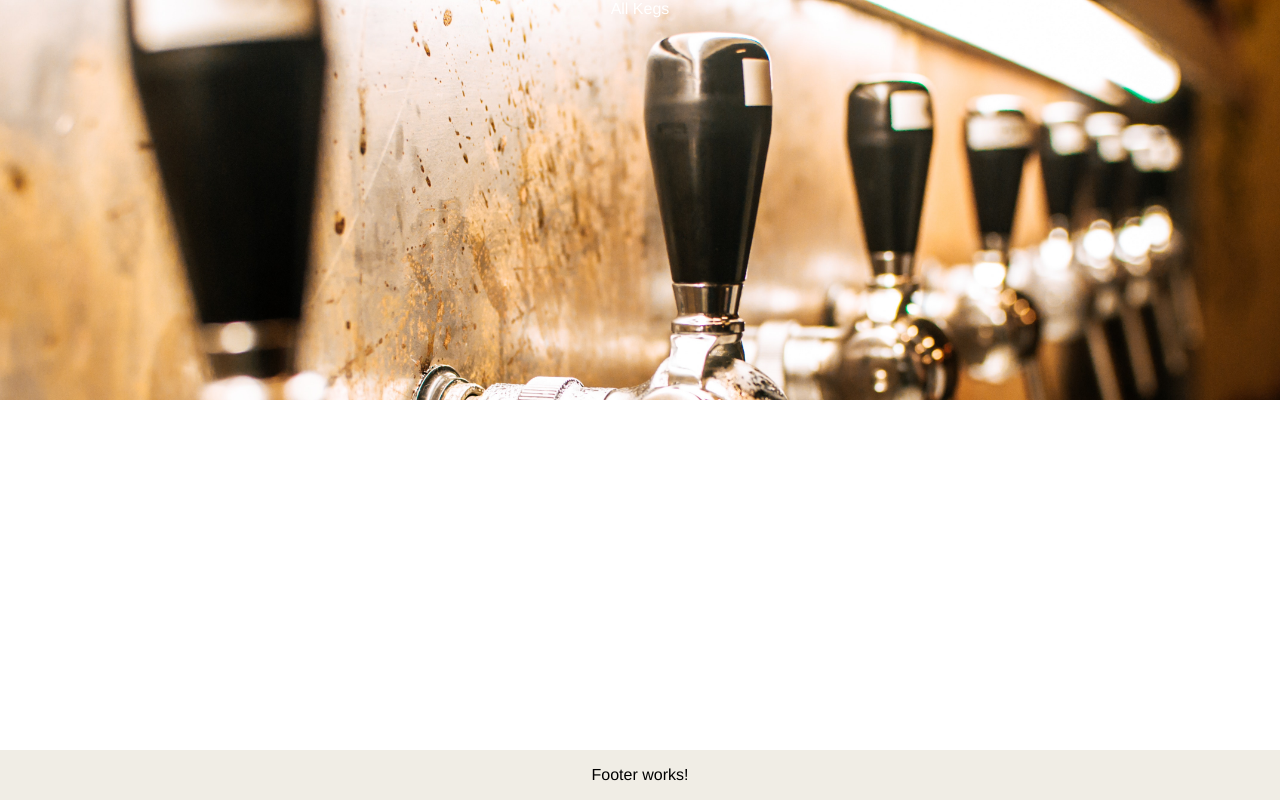
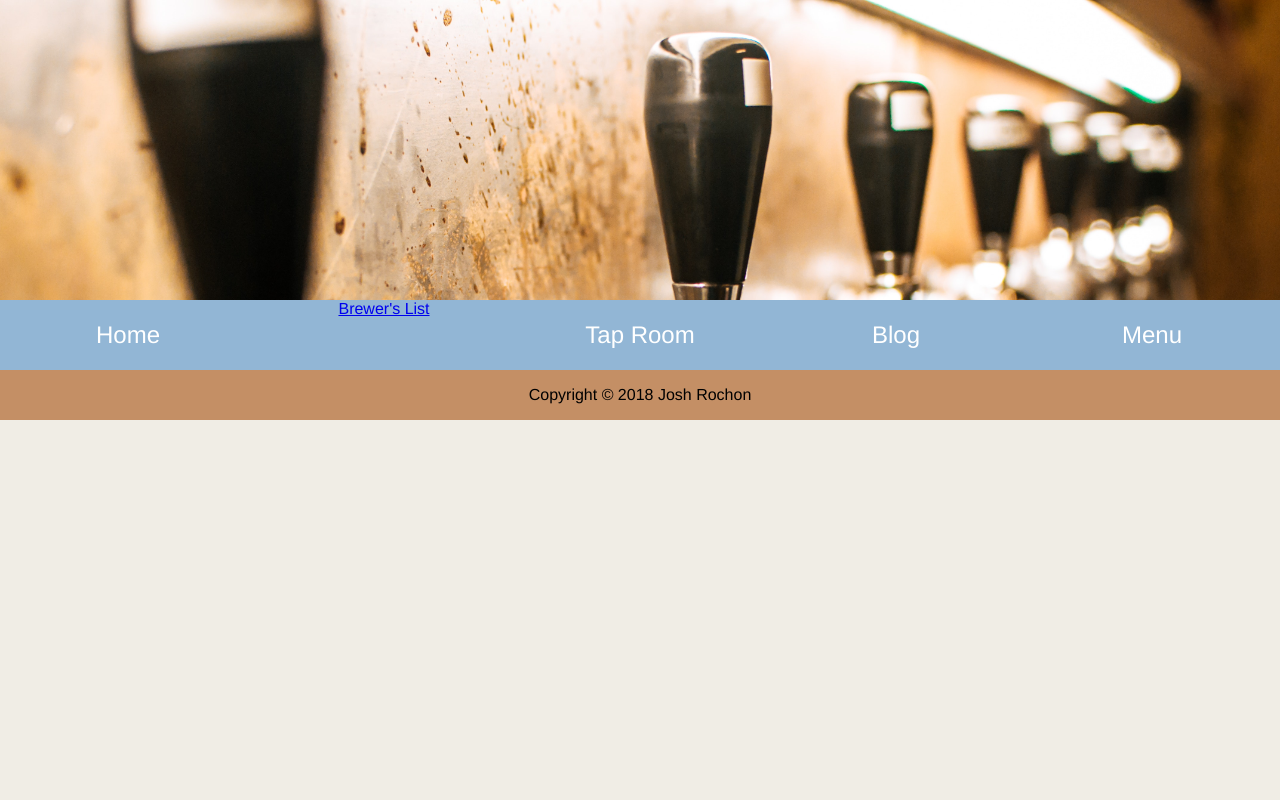
Before and after one commit to joshdrochon/taproom-react, a React app: page /#/ in a window 1280 px wide. Built offline with nearby package versions, Linux system fonts and the light colour scheme.

Commit message:
improve navigation menu

```diff
--- a/src/components/App.jsx
+++ b/src/components/App.jsx
@@ -14,11 +14,14 @@ function App(){
             padding: 0px;
             margin: 0px;
           }
+          body{
+            background-color: #F0EDE5;
+          }
         `}
       </style>
       <Header/>
       <Switch>
-        <Route path = '/allkegs' component={KegList} />
+        <Route path='/allkegs' component={KegList} />
       </Switch>
       <Footer/>
     </div>
--- a/src/components/home/Footer.jsx
+++ b/src/components/home/Footer.jsx
@@ -1,18 +1,18 @@
 import React from 'react';
 
-const styles={
-  backgroundColor: '#F0EDE5',
-  position: 'fixed',
+const styles = {
+  backgroundColor: '#C48F65',
   bottom: '0',
   left: '0',
   width: '100%',
   lineHeight: '50px',
   textAlign: 'center'
 }
+
 function Footer(){
   return(
     <div style={styles} id='footer'>
-      <p>Footer works!</p>
+      <p>Copyright &copy; 2018 Josh Rochon</p>
     </div>
   );
 }
--- a/src/components/home/Header.jsx
+++ b/src/components/home/Header.jsx
@@ -7,23 +7,52 @@ import React from 'react';
 const styles = {
   header: {
     width: '100%',
-    height: '400px',
+    height: '300px',
     textAlign: 'center',
     backgroundImage: `url(${tapHandles})`,
     backgroundSize: 'cover'
-  },
-  link: {
-    color: 'white',
-    textDecoration: 'none',
-    fontSize: '16px'
   }
 }
 
 function Header(){
   return(
-    <div style={styles.header} id='header'>
-      <Link style={styles.link} to='/allkegs'>All Kegs</Link>
+    <div>
+      <style jsx>{`
+          #nav{
+            display: grid;
+            grid-template-columns: repeat(5, 1fr);
+            width: 100%;
+            height: 70px;
+            background-color: #92B6D5;
+            text-align: center;
+          }
+          #nav div{
+            width: 100%;
+            height: 70px;
+            margin: auto;
+          }
+          #nav div:hover{
+            background-color: #4C6A92;
+            cursor: pointer;
+          }
+          #nav a{
+            color: white;
+            text-decoration: none;
+            font-size: 24px;
+            line-height: 70px;
+          }
+        `}
+      </style>
+      <div style={styles.header} id='header'></div>
+      <div id='nav'>
+        <div><a href='#'>Home</a></div>
+        <div><Link to='/allkegs'>Brewer's List</Link></div>
+        <div><a href='#'>Tap Room</a></div>
+        <div><a href='#'>Blog</a></div>
+        <div><a href='#'>Menu</a></div>
+      </div>
     </div>
+
   );
 }
 
--- a/src/components/keg/Keg.jsx
+++ b/src/components/keg/Keg.jsx
@@ -1,11 +1,24 @@
 import React from 'react';
+
+const styles = {
+  list: {
+    textAlign: 'center'
+  },
+  name: {
+    margin: '10px'
+  },
+  details: {
+    margin: '15px',
+    fontSize: '18px'
+  }
+}
 
 function Keg(props){
   return(
-    <div id='keg'>
-      <p>Name: {props.name}</p>
-      <p>Size: {props.size}</p>
-      <p>Price: {props.price}</p>
+    <div style={styles.list} id='keg'>
+      <h3 style={styles.name}>{props.name}</h3>
+      <p style={styles.details}>{props.size}</p>
+      <p style={styles.details}>{props.price}</p>
     </div>
   );
 }
--- a/src/components/keg/KegList.jsx
+++ b/src/components/keg/KegList.jsx
@@ -1,14 +1,35 @@
 import React from 'react';
 import Keg from './Keg';
 
+let keglist = [
+  {name: 'Oregon Sunrise', size: '1/2 barrel', price: '$31.99'},
+  {name: 'Blackberry Oak', size: '1/2 barrel', price: '$62.99'},
+  {name: 'Autumn Sunset', size: '1/2 barrel', price: '$54.99'},
+  {name: 'Salem Stout', size: '1/2 barrel', price: '$34.99'},
+  {name: 'Indian Pale Ale', size: 'Full barrel', price: '$72.99'},
+  {name: 'England Stout', size: 'Full barrel', price: '$61.99'},
+  {name: 'Autumn Sunset', size: '1/2 barrel', price: '$54.99'},
+  {name: 'Blackberry Oak', size: '1/2 barrel', price: '$62.99'}
+];
+
 function KegList(){
   return(
-    <div id='keglist'>
-      <h2>Keg List:</h2>
-      <Keg
-        name='Oregon Sunrise'
-        size='1/2 barrel'
-        price='$31.99'/>
+    <div>
+      <style jsx>{`
+          hr{
+            margin-bottom: 20px;
+          }
+
+        `}
+      </style>
+      {keglist.map((keg, index)=>
+        <Keg
+          name={keg.name}
+          size={keg.size}
+          price={keg.price}
+          key={index}/>
+      )}
+
     </div>
   );
 }
```
